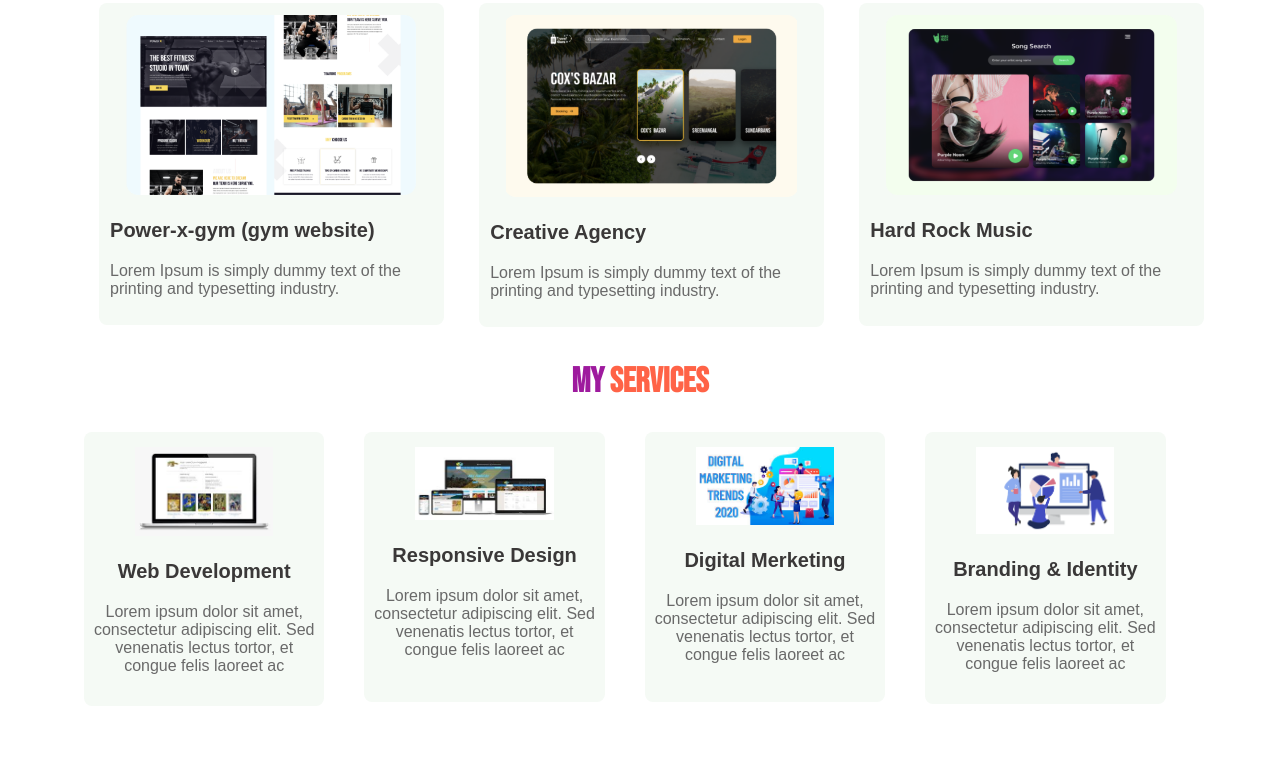
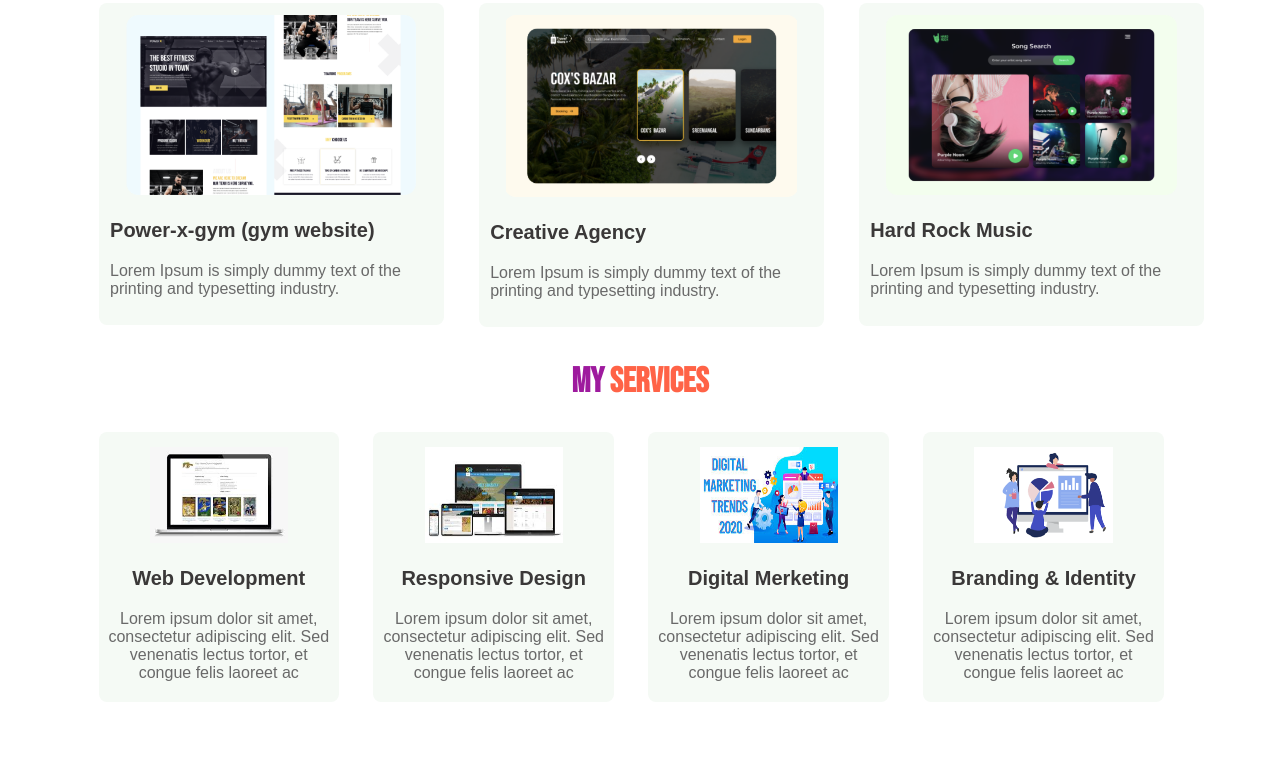
Before and after one commit to mh-habib/assignment1, a plain HTML site: page index.html in a window 1280 px wide. Shown: the part 1169-1927 px from the top of the page. Drawn offline with Linux system fonts and the light colour scheme.

Commit message:
Added services2

```diff
--- a/style.css
+++ b/style.css
@@ -100,11 +100,11 @@ p{
 }
 .services{
     width: 20%;
-    min-height: 60%;
+    height: 60%;
     background-color: rgb(245, 250, 245);
     float: left;
     padding: 15px 5px;
-    margin: 0px 20px;
+    margin-left: 3%;
     border-radius: 8px;
 }
 .services p{
@@ -115,6 +115,7 @@ p{
 }
 .services img{
     width: 60%;
+    height: 40%;
     margin: auto;
     margin-left:20%;
 }
```
